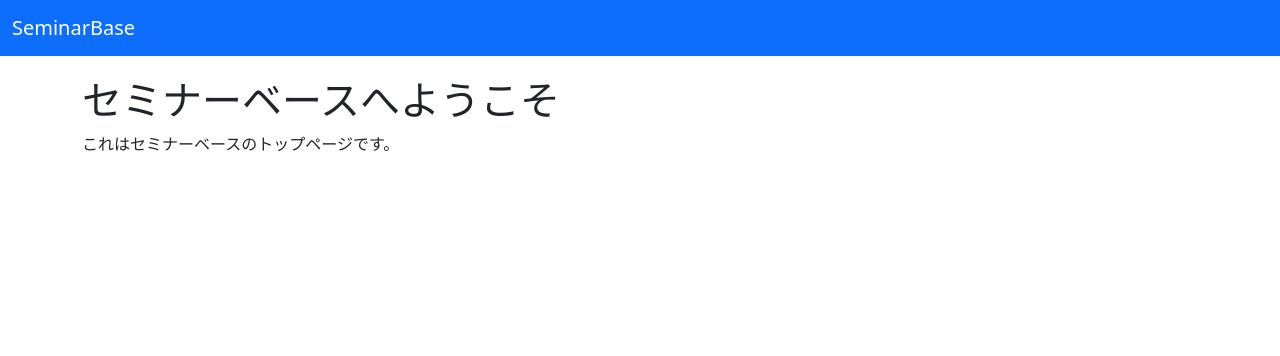
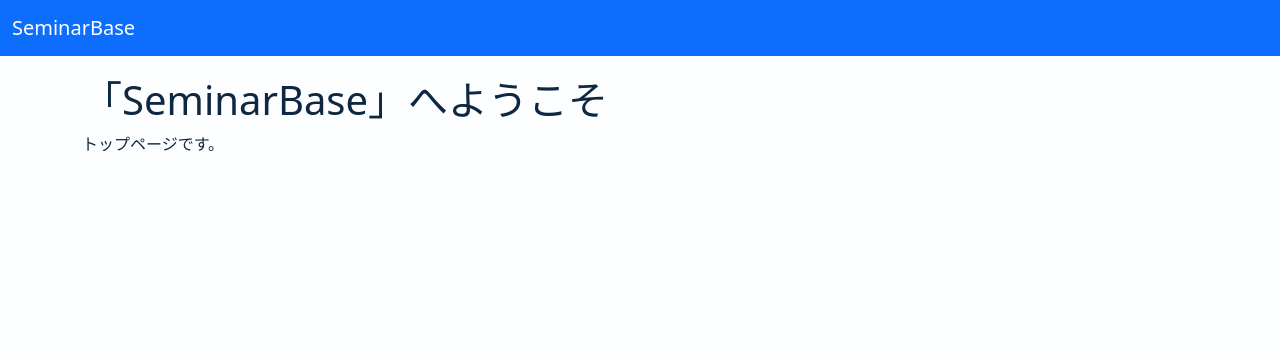
Before and after one commit to e1q23079/SeminarBase, a Django app: page /seminar_base/ in a window 1280 px wide. Shown: the top 356 px of the page. Run offline with Django 5.2, Linux system fonts and the light colour scheme; some libraries are stand-ins or nearby versions.

Commit message:
デザイン修正

```diff
--- a/app/seminar_base/templates/seminar_base/index.html
+++ b/app/seminar_base/templates/seminar_base/index.html
@@ -1,8 +1,8 @@
 {% extends "layout.html" %}
 
-{% block title %}セミナーベース{% endblock %}
+{% block title %}トップ{% endblock %}
 
 {% block content %}
-<h1>セミナーベースへようこそ</h1>
-<p>これはセミナーベースのトップページです。</p>
+<h1>「SeminarBase」へようこそ</h1>
+<p>トップページです。</p>
 {% endblock %}
--- a/app/static/css/styles.css
+++ b/app/static/css/styles.css
@@ -46,8 +46,3 @@ blockquote {
     padding: 0.25em;
     background-color: #F2F2F2;
 }
-
-body {
-    color: #0E2841;
-    background-color: #fdfeff;
-}
--- a/app/templates/layout.html
+++ b/app/templates/layout.html
@@ -4,7 +4,7 @@
 <head>
     <meta charset="UTF-8">
     <meta name="viewport" content="width=device-width, initial-scale=1.0">
-    <title>{% block title %}{% endblock %}</title>
+    <title>{% block title %}{% endblock %} | SeminarBase</title>
     {% load static %}
     <link rel="stylesheet" href="{% static 'bootstrap-5.3.0-dist/css/bootstrap.min.css' %}">
     <!--
@@ -14,6 +14,11 @@
     <style>
         .container {
             margin-top: 20px;
+        }
+
+        body {
+            color: #0E2841;
+            background-color: #fdfeff;
         }
     </style>
 </head>
```
